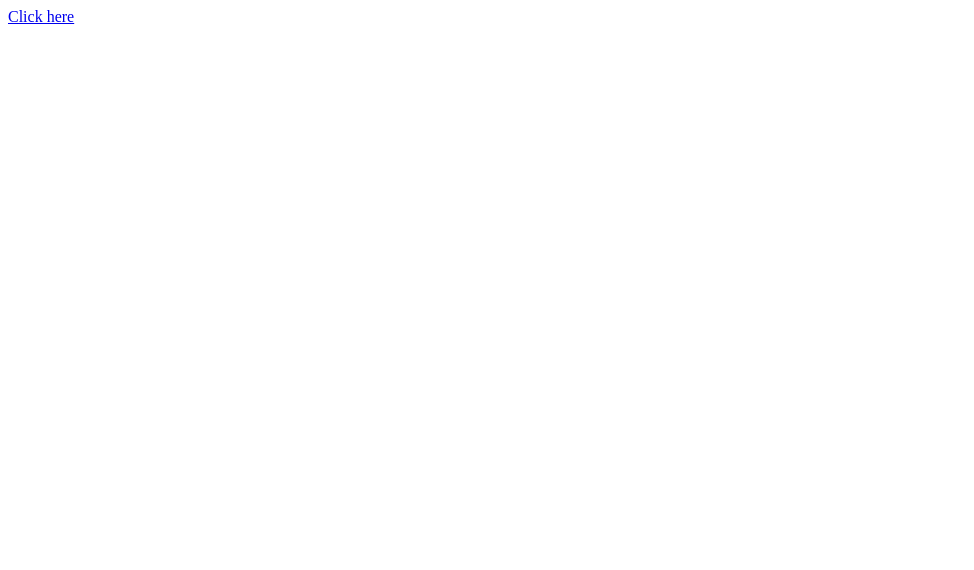
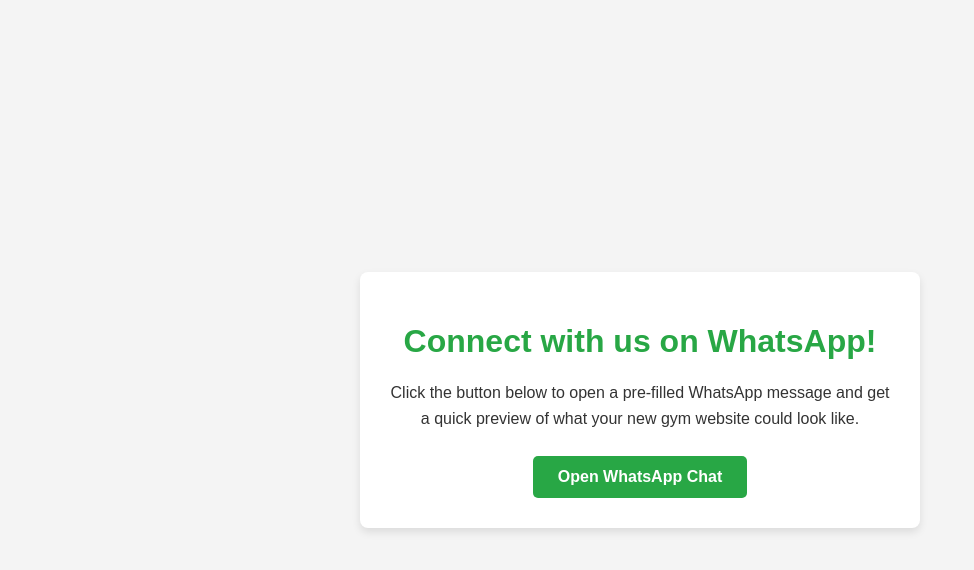
Before and after one commit to novus-inc-marketplace/whatsappoutreach, a plain HTML site: page whatsappoutreachlink.html in a window 1280 px wide. Shown: the whole page, without its empty margins (0-974 px from the left). Drawn offline with Linux system fonts and the light colour scheme.

Commit message:
Mali safi sio?

```diff
--- a/whatsappoutreachlink.html
+++ b/whatsappoutreachlink.html
@@ -3,12 +3,57 @@
 <head>
     <meta charset="UTF-8">
     <meta name="viewport" content="width=device-width, initial-scale=1.0">
-    <title>Document</title>
+    <title>Gym Website Preview</title>
+    <style>
+        body {
+            font-family: Arial, sans-serif;
+            display: flex;
+            justify-content: center;
+            align-items: center;
+            min-height: 100vh;
+            margin: 0;
+            background-color: #f4f4f4;
+            color: #333;
+            text-align: center;
+        }
+        .container {
+            background-color: #fff;
+            padding: 30px;
+            border-radius: 8px;
+            box-shadow: 0 4px 8px rgba(0, 0, 0, 0.1);
+            max-width: 500px;
+            width: 90%;
+        }
+        h1 {
+            color: #28a745;
+            margin-bottom: 20px;
+        }
+        p {
+            margin-bottom: 25px;
+            line-height: 1.6;
+        }
+        .whatsapp-button {
+            display: inline-block;
+            background-color: #28a745;
+            color: white;
+            padding: 12px 25px;
+            border-radius: 5px;
+            text-decoration: none;
+            font-weight: bold;
+            transition: background-color 0.3s ease;
+        }
+        .whatsapp-button:hover {
+            background-color: #218838;
+        }
+    </style>
 </head>
 <body>
-<a href="https://wa.me/254798808105?text=Hi%20%5BName%5D%2C%20it%E2%80%99s%20%5BYour%20Name%5D%20%E2%80%94%20we%20spoke%20briefly%20about%20getting%20a%20website%20for%20%5BGym%20Name%5D.%0A%0AAs%20promised%2C%20here%E2%80%99s%20a%20quick%20preview%20of%20what%20your%20new%20site%20could%20look%20like%3A%20%5Blink%20or%20image%5D%0AIt%20includes%3A%0A%E2%9C%85%20Class%20booking%0A%E2%9C%85%20Trial%20sign-up%0A%E2%9C%85%20Google%20search%20optimization%0A%0AThis%20would%20make%20it%20much%20easier%20for%20people%20to%20find%20and%20join%20your%20gym.%0ADo%20you%20want%20me%20to%20customize%20this%20fully%20for%20you%3F
-">
-Click here
-</a>
+    <div class="container">
+        <h1>Connect with us on WhatsApp!</h1>
+        <p>Click the button below to open a pre-filled WhatsApp message and get a quick preview of what your new gym website could look like.</p>
+        <a href="https://wa.me/254798808105?text=Hi%20%5BName%5D%2C%20it%E2%80%99s%20%5BYour%20Name%5D%20%E2%80%94%20we%20spoke%20briefly%20about%20getting%20a%20website%20for%20%5BGym%20Name%5D.%0A%0AAs%20promised%2C%20here%E2%80%99s%20a%20quick%20preview%20of%20what%20your%20new%20site%20could%20look%20like%3A%20%5Blink%20or%20image%5D%0AIt%20includes%3A%0A%E2%9C%85%20Class%20booking%0A%E2%9C%85%20Trial%20sign-up%0A%E2%9C%85%20Google%20search%20optimization%0A%0AThis%20would%20make%20it%20much%20easier%20for%20people%20to%20find%20and%20join%20your%20gym.%0ADo%20you%20want%20me%20to%20customize%20this%20fully%20for%20you%3F" class="whatsapp-button">
+            Open WhatsApp Chat
+        </a>
+    </div>
 </body>
 </html>
```
